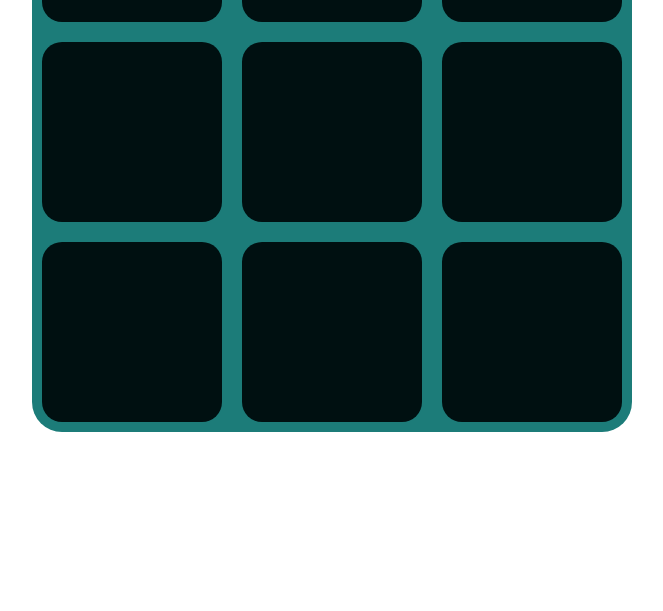
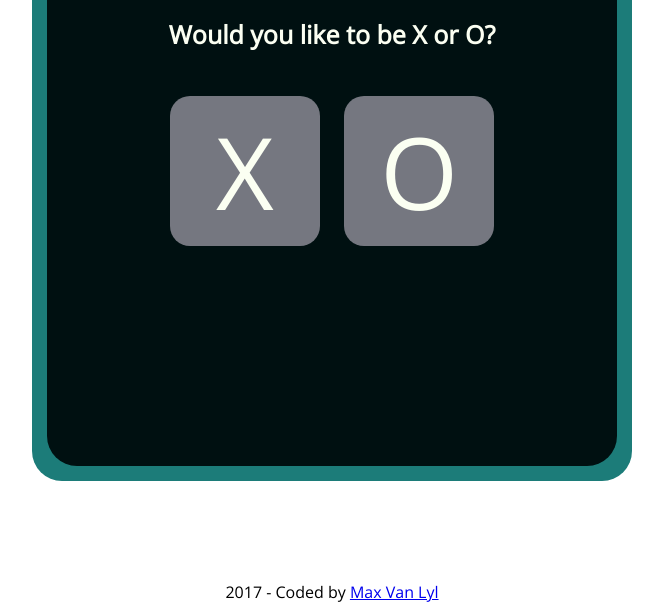
Before and after one commit to Makzin/tic_tac_toe, a plain HTML site: page index.html in a window 1280 px wide. Shown: the part 254-865 px from the top of the page, without its empty margins (308-971 px from the left). Before the commit the page ends 800 px from the top, so only its background shows below. Drawn offline with nearby package versions, Linux system fonts and the light colour scheme.

Commit message:
styling and beginning js

```diff
--- a/css/style.css
+++ b/css/style.css
@@ -7,6 +7,16 @@
 
 }
 
+h1 {
+  font-size: 50px;
+}
+
+h2 {
+  font-size: 40px
+}
+h3 {
+  font-size: 25px
+}
 
 .container {
   width: 600px;
@@ -18,6 +28,42 @@
   flex-wrap: wrap;
 }
 
+.introScreen {
+  width: 95%;
+  height: 95%;
+  background-color: #001011;
+  border-radius: inherit;
+  margin: auto;
+  color: #FBFFF2;
+  display: none;
+}
+
+#playTileX {
+  width: 150px;
+  height: 150px;
+  background-color: #757780;
+  display: inline-block;
+  border-radius: 20px;
+  margin: 10px;
+  line-height: 150px;
+  font-size: 100px;
+  margin: auto;
+  margin-top: 20px;
+}
+
+#playTileO {
+  width: 150px;
+  height: 150px;
+  background-color: #757780;
+  display: inline-block;
+  border-radius: 20px;
+  margin: 10px;
+  line-height: 150px;
+  font-size: 100px;
+  margin: auto;
+  margin-left: 20px
+}
+
 .tile {
   width: 30%;
   height: 30%;
@@ -27,7 +73,9 @@
   border-radius: 20px;
   margin: 10px;
   line-height: 160px;
+  display: none;
 }
+
 
 span {
   width: 100%;
@@ -41,3 +89,9 @@ span {
 .o {
   color: #FBFFF2;
 }
+
+
+.disclaimer {
+  margin: auto;
+  margin-top: 100px;
+}
--- a/index.html
+++ b/index.html
@@ -5,14 +5,20 @@
   <title>Tic Tac Toe</title>
       <link rel="stylesheet" href="css/style.css">
       <script type = 'text/javascript' src='https://cdnjs.cloudflare.com/ajax/libs/jquery/3.1.0/jquery.min.js'></script>
-      <script type='text/javascript' src="js/index.js" async></script>
+      <script type='text/javascript' src="js/script.js" async></script>
 </head>
 <body>
 <h1>Tic Tac Toe</h1>
 
 <div class='container'>
-<div class='playGrid'></div>
-<div class='tile' id='tile1'><span class="x">X</span></div>
+<div class='introScreen'>
+  <h2>Welcome to Tic Tac Toe!</h2>
+  <h3>Would you like to be X or O?</h3>
+   <div id='playTileX'>X</div>
+   <div id='playTileO'>O</div>
+</div>
+<div class='tile' id='tile1'>
+    <span class="x">X</span></div>
 <div class='tile' id='tile2'><span class='o'>O</span></div>
 <div class='tile' id='tile3'></div>
 <div class='tile' id='tile4'></div>
@@ -23,7 +29,7 @@
 <div class='tile' id='tile9'></div>
 </div>
 
-
+<div class='disclaimer'>2017 - Coded by <a href='https://github.com/Makzin'>Max Van Lyl</div>
 
 
 </body>
--- a/js/script.js
+++ b/js/script.js
@@ -0,0 +1,26 @@
+$(document).ready(function() {
+    $('.introScreen').fadeIn(600);
+
+})
+
+var player;
+
+$('#playTileX').on('click', function() {
+    player = 'X';
+    startGame();
+})
+
+$('#playTileO').on('click', function() {
+    player = 'O';
+    startGame();
+})
+
+$('.tile').on('click', function() {
+    $('span').text(player);
+
+})
+
+function startGame() {
+    $('.introScreen').fadeOut(200);
+    $('.tile').fadeIn(1000);
+}
```
